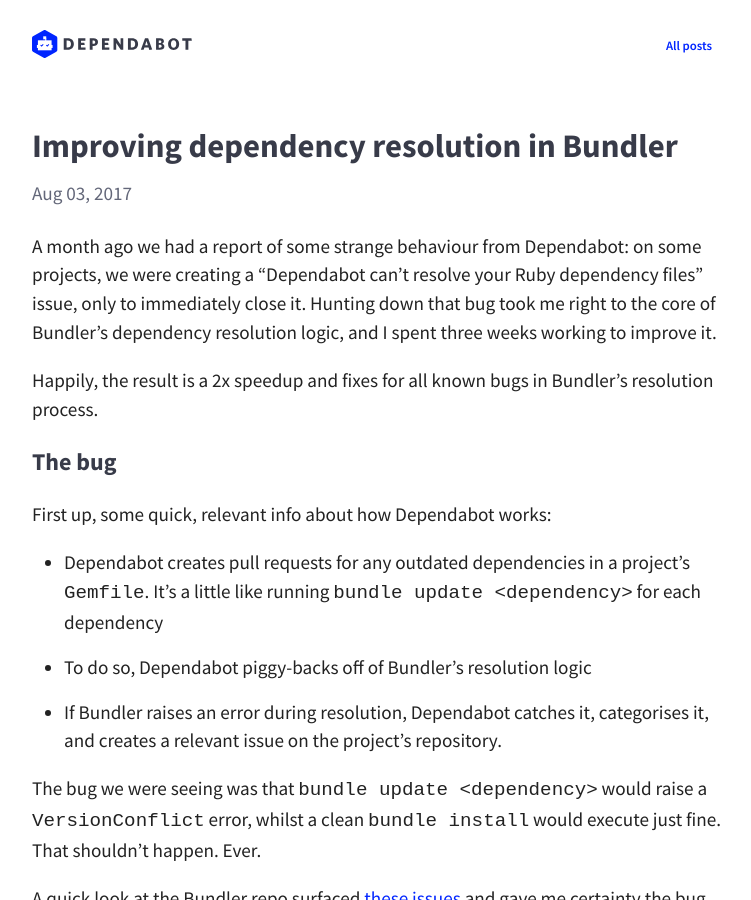
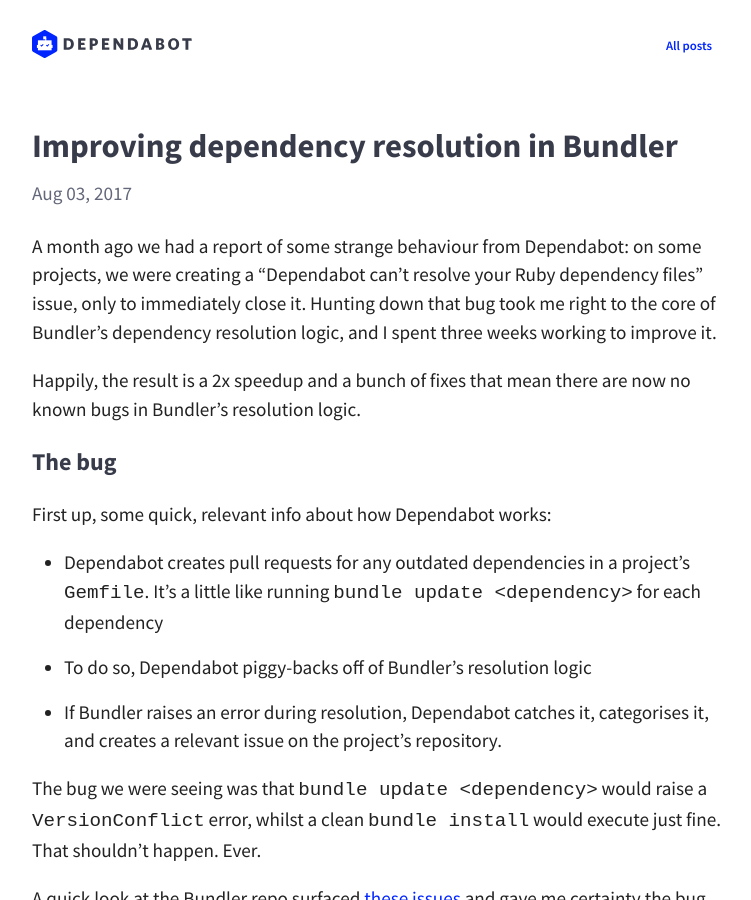
Before and after one commit to desenvolvedorIcotrade/App.bot, a Jekyll site: the page built from blog/_posts/2017-08-03-improving-dependency-resolution-in-bundler.md, in a window 1280 px wide and 900 px high. Shown: the whole window, without its empty margins (258-1009 px from the left). Built offline with Jekyll 4.4.1, drawn with Linux system fonts in a browser that asks for light colours; nearby versions of some CDN libraries.

Commit message:
Fix garden path sentence

```diff
--- a/blog/_posts/2017-08-03-improving-dependency-resolution-in-bundler.md
+++ b/blog/_posts/2017-08-03-improving-dependency-resolution-in-bundler.md
@@ -10,8 +10,8 @@
 to the core of Bundler's dependency resolution logic, and I spent three weeks
 working to improve it.
 
-Happily, the result is a 2x speedup and fixes for all known bugs in Bundler's
-resolution process.
+Happily, the result is a 2x speedup and a bunch of fixes that mean there are now
+no known bugs in Bundler's resolution logic.
 
 ### The bug
 
```
